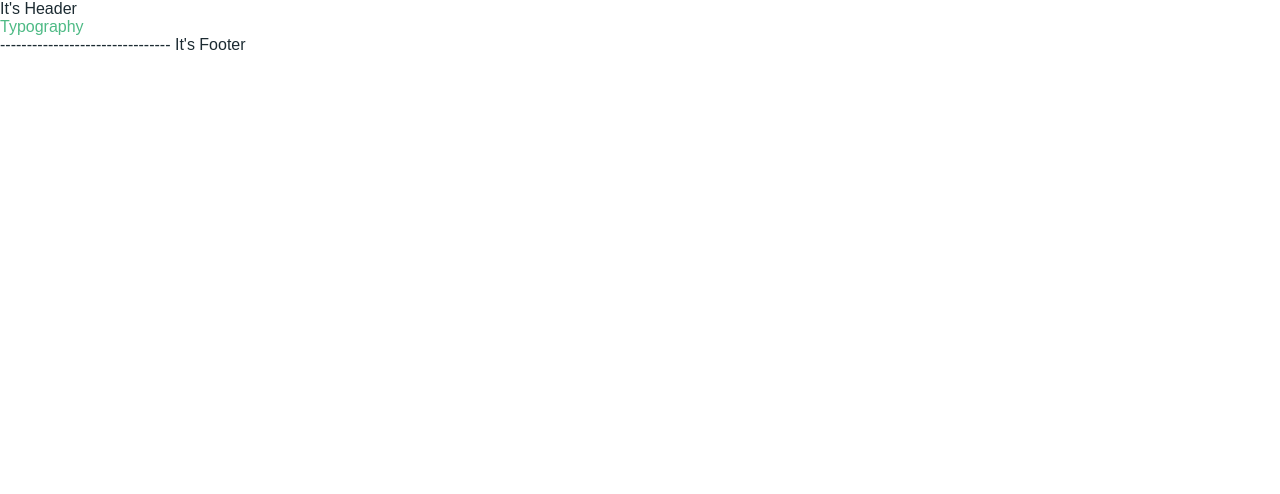
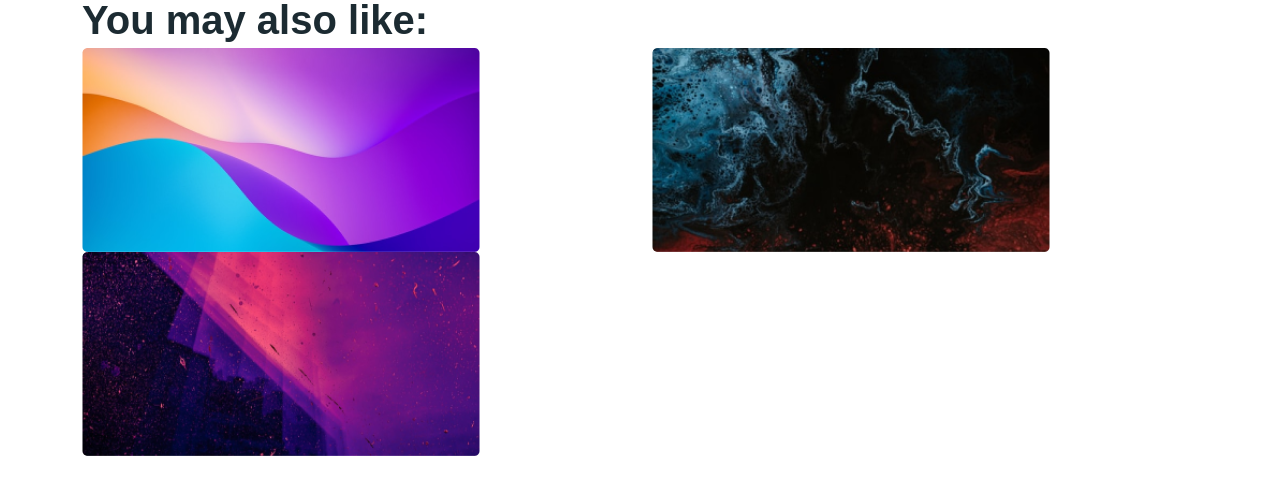
Before and after one commit to OlhaNik91/OlhaNik91.github.io, a website: page post.html in a window 1280 px wide. Drawn offline with Linux system fonts and the light colour scheme.

Commit message:
add section in featured-posts

```diff
--- a/post.html
+++ b/post.html
@@ -8,15 +8,28 @@
 </head>
 
 <body>
-    <header>
-        It's Header
-    </header>
+    <section class="featured-posts">
+        <div class="container">
+            <div class="row align-items-center">
+                <div class="col">
+                    <h2>You may also like:</h2>
+                </div>
+            </div>
+            <div class="row">
+                <div class="col">
+                    <img src="/pecode.img/Rectangle 228.png">
+                </div>
 
-    <a href="./typography.html">Typography</a>
-    <footer>
-        --------------------------------
-        It's Footer
-    </footer>
+                <div class="col">
+                    <img src="/pecode.img/Rectangle 228 (1).png">
+                </div>
+
+                <div class="col">
+                    <img src="/pecode.img/Rectangle 228 (2).png">
+                </div>
+            </div>
+        </div>
+    </section>
 
     <script src="./js/index.js"></script>
 
```
Also changed, not shown: tpl/components/featured-posts.html (+22 -0 lines), app/scss/_variables.scss (line endings or trailing spaces), pecode.img/Rectangle 228 (1).png (added), pecode.img/Rectangle 228 (2).png (added), pecode.img/Rectangle 228.png (added).
